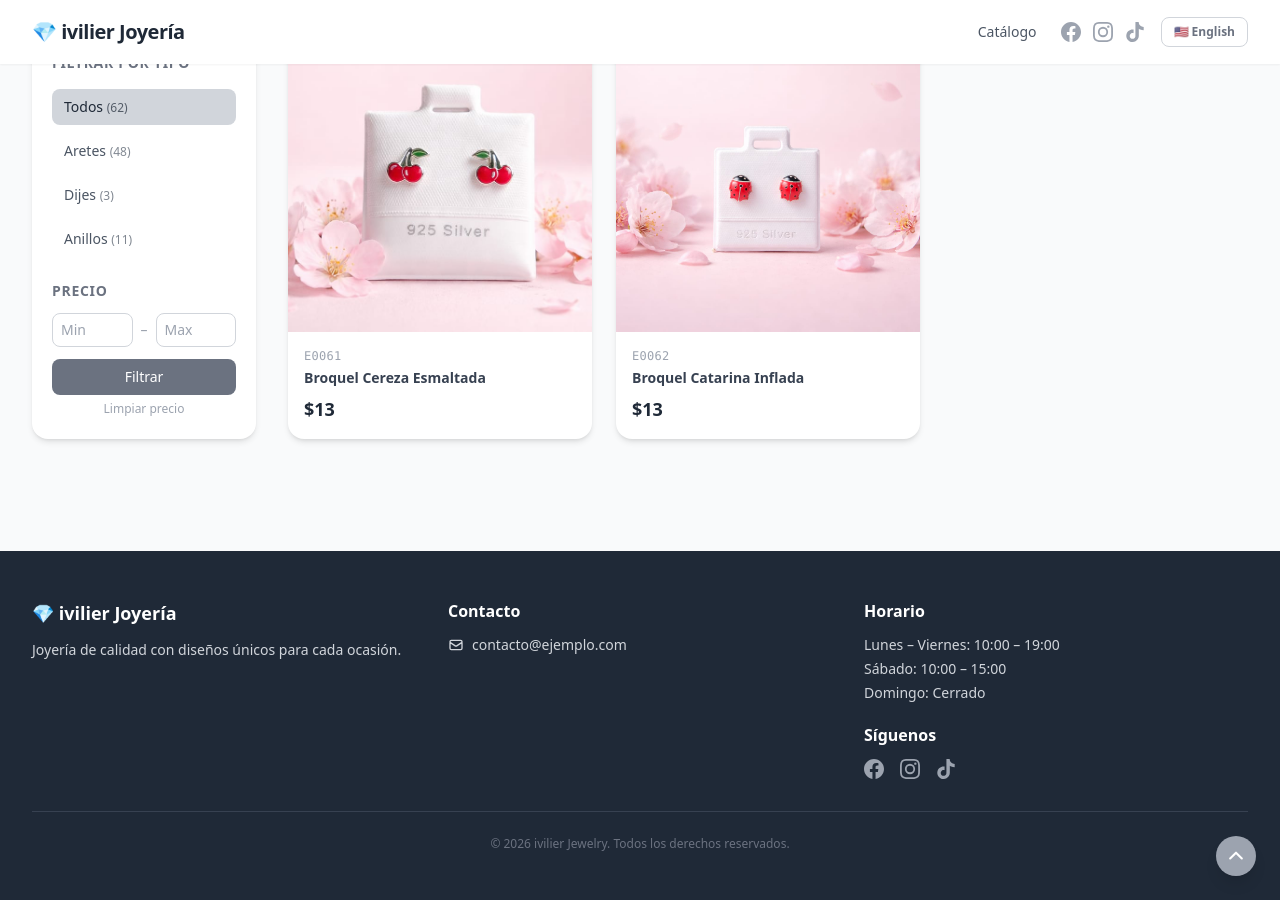
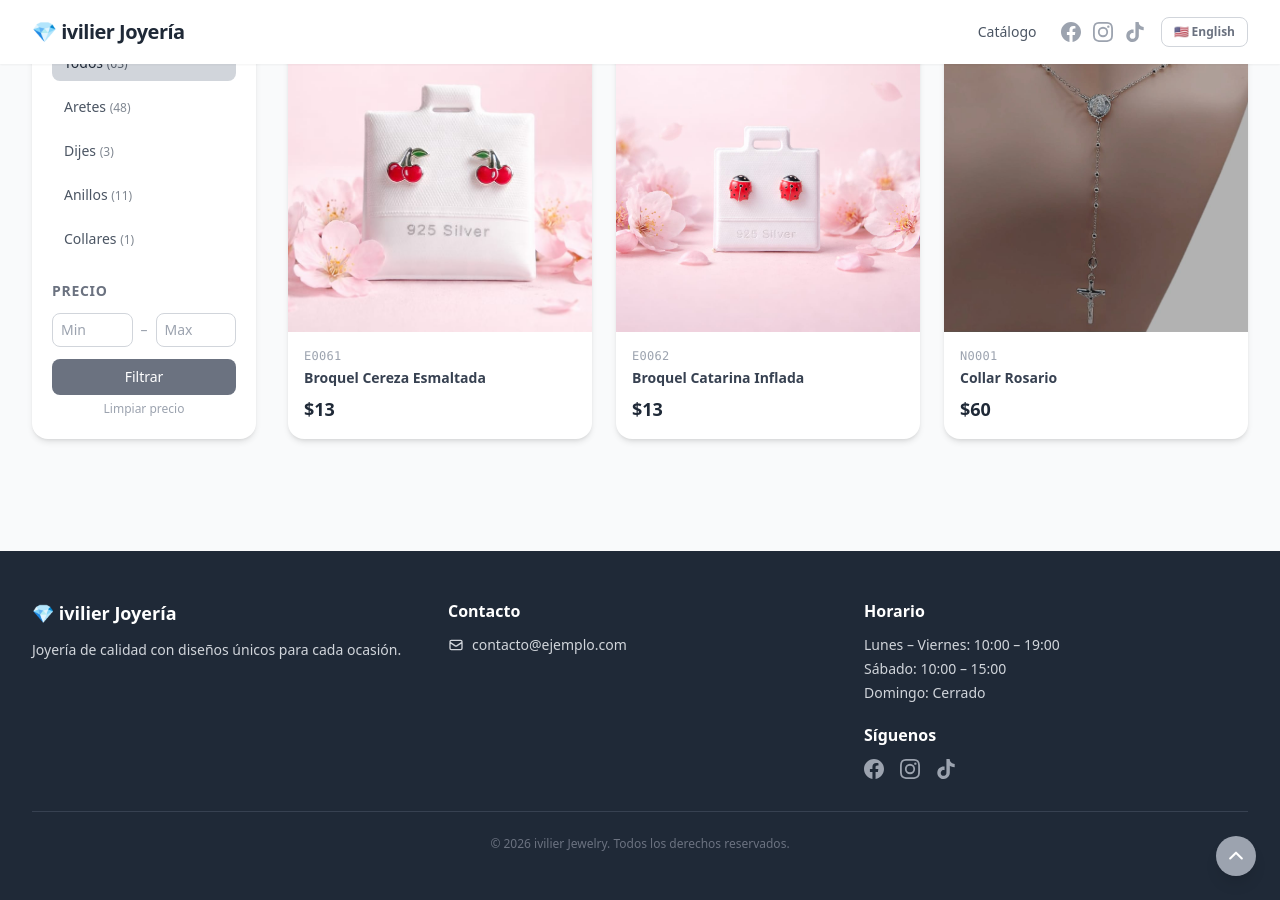
Before and after one commit to jdiaz2001/jewelry_store, a Jekyll site: the page built from index.html, in a window 1280 px wide and 900 px high, scrolled down 9324 px. Built offline with Jekyll 4.4.1, drawn with Linux system fonts in a browser that asks for light colours; nearby versions of some CDN libraries.

Commit message:
update New Category

```diff
--- a/_data/catalog.yml
+++ b/_data/catalog.yml
@@ -290,3 +290,7 @@
   description: "Broquel Catarina Inflada"
   price: "$13"
   category: "aretes"
+- ref_code: "N0001"
+  description: "Collar Rosario"
+  price: "$60"
+  category: "collares"
--- a/_includes/products.html
+++ b/_includes/products.html
@@ -8,6 +8,7 @@
     {% assign aretes_count = site.data.catalog | where: "category", "aretes" | size %}
     {% assign dijes_count = site.data.catalog | where: "category", "dijes" | size %}
     {% assign anillos_count = site.data.catalog | where: "category", "anillos" | size %}
+    {% assign collares_count = site.data.catalog | where: "category", "collares" | size %}
 
     <!-- Sidebar filters -->
     <aside class="w-full md:w-56 shrink-0">
@@ -48,6 +49,15 @@
               aria-pressed="false"
             >
               <span data-i18n="filter_rings">Anillos</span> <span class="text-xs opacity-70">({{ anillos_count }})</span>
+            </button>
+          </li>
+          <li>
+            <button
+              class="filter-btn w-full text-left px-3 py-2 rounded-lg text-sm font-medium transition-colors duration-200 text-gray-600 hover:bg-gray-100"
+              data-category="collares"
+              aria-pressed="false"
+            >
+              <span data-i18n="filter_necklaces">Collares</span> <span class="text-xs opacity-70">({{ collares_count }})</span>
             </button>
           </li>
         </ul>
--- a/_layouts/default.html
+++ b/_layouts/default.html
@@ -213,6 +214,7 @@
           filter_earrings: 'Aretes',
           filter_pendants: 'Dijes',
           filter_rings: 'Anillos',
+          filter_necklaces: 'Collares',
           price_title: 'Precio',
           price_filter: 'Filtrar',
           price_clear: 'Limpiar precio',
```
Also changed, not shown: other parts of _layouts/default.html (+1 -0 lines), images/N0001.jpg (added), 2 other files.
